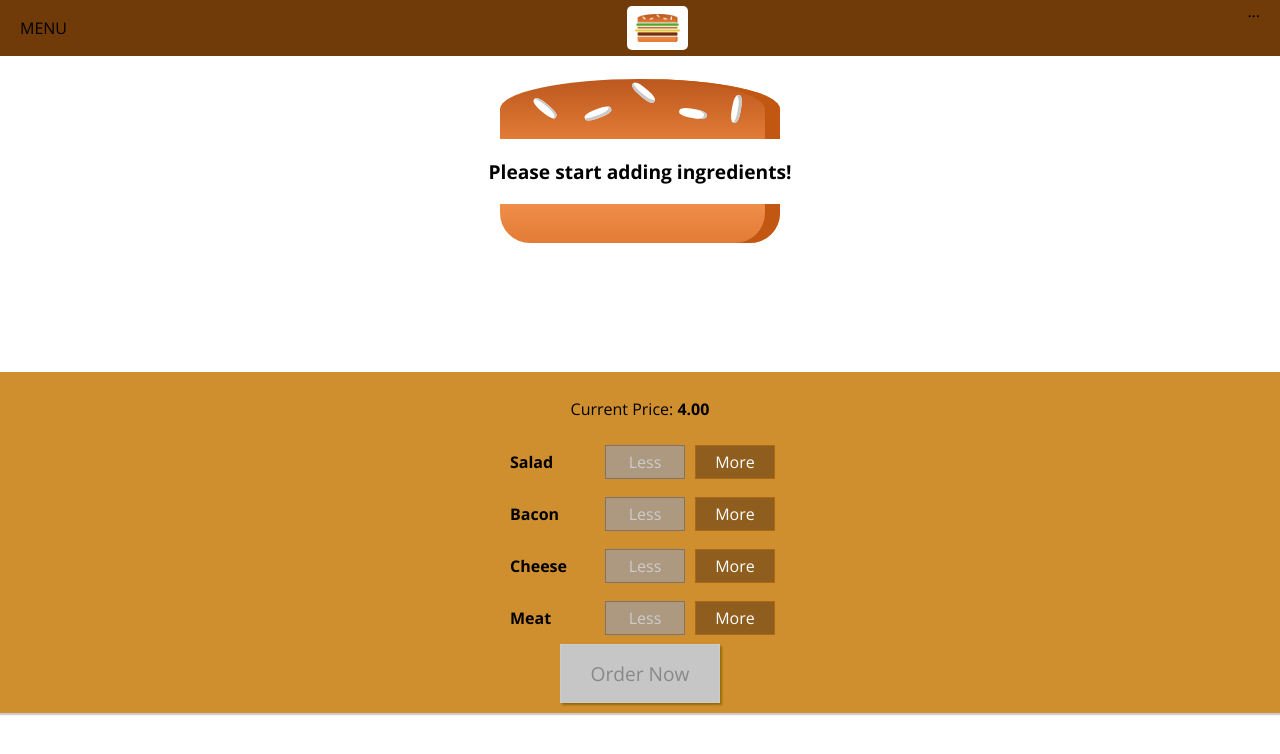
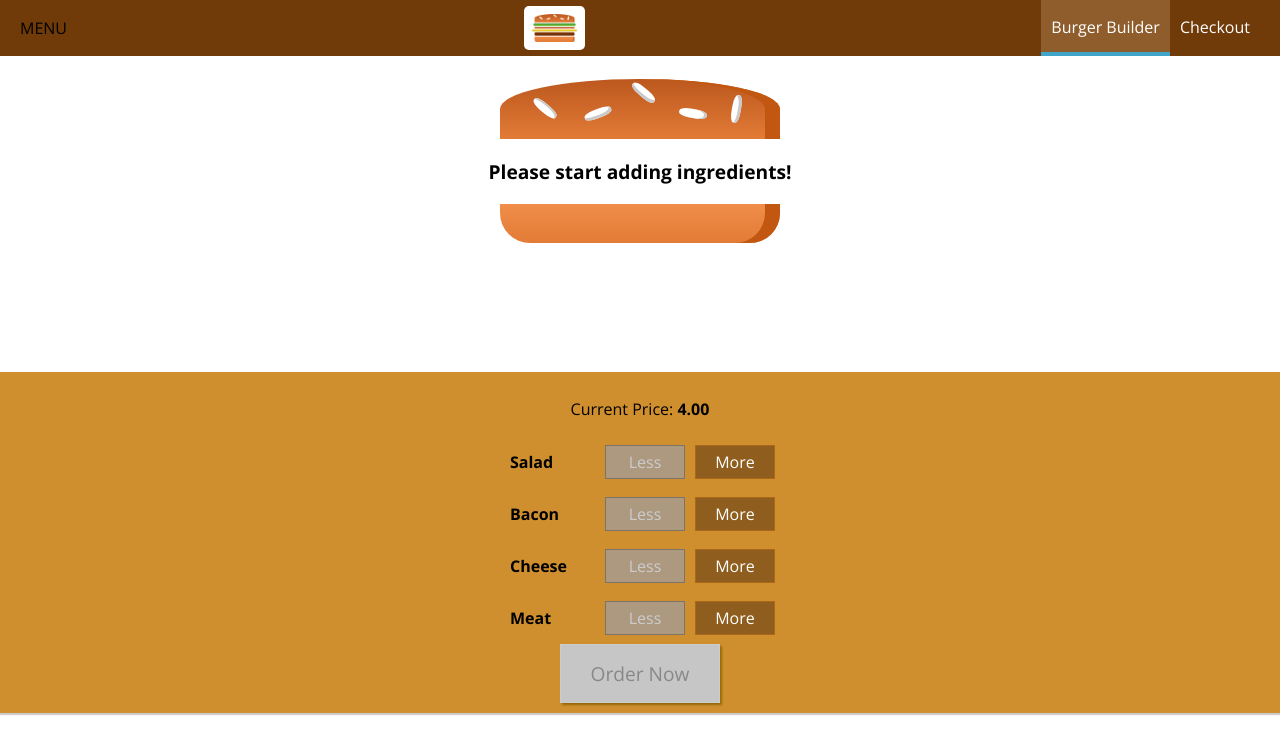
Before and after one commit to brunonavarrete/react-hamburger, a React app: page / in a window 1280 px wide. Shown: the top 754 px of the page. Built offline with nearby package versions, Linux system fonts and the light colour scheme.

Commit message:
initial sidedrawer component

```diff
--- a/src/components/Layout/Layout.js
+++ b/src/components/Layout/Layout.js
@@ -2,10 +2,12 @@
 import Aux from '../../hoc/Aux';
 import classes from './Layout.css'
 import Toolbar from '../Navigation/Toolbar/Toolbar'
+import SideDrawer from '../Navigation/SideDrawer/SideDrawer'
 
 const layout = (props) => (
 	<Aux>
 	    <Toolbar />
+	    <SideDrawer />
 	    <main className={ classes.Content }>
 	    	{ props.children }
 	    </main>
--- /dev/null
+++ b/src/components/Navigation/NavigationItems/NavigationItem/NavigationItem.css
@@ -0,0 +1,25 @@
+.NavigationItem {
+	margin: 0;
+	box-sizing: border-box;
+	display: flex;
+	height: 100%;
+	align-items: center;
+}
+
+.NavigationItem a {
+	color: white;
+	text-decoration: none;
+	height: 100%;
+	padding: 16px 10px;
+	border-bottom: 4px solid transparent;
+	box-sizing: border-box;
+	display: block;
+}
+
+.NavigationItem a:hover,
+.NavigationItem a:active,
+.NavigationItem a.active {
+	background-color: #8f5c2c;
+	border-bottom: solid 4px #40a4c8;
+	color: white;
+}
--- /dev/null
+++ b/src/components/Navigation/NavigationItems/NavigationItem/NavigationItem.js
@@ -0,0 +1,12 @@
+import React from 'react';
+import classes from './NavigationItem.css'
+
+const navigationItem = (props) => (
+	<li className={ classes.NavigationItem }>
+		<a
+		 className={ props.active ? classes.active : null }
+		 href={ props.link }>{ props.children }</a>
+	</li>
+)
+
+export default navigationItem;
--- /dev/null
+++ b/src/components/Navigation/NavigationItems/NavigationItems.css
@@ -0,0 +1,8 @@
+.NavigationItems {
+	margin: 0;
+	padding: 0;
+	list-style: none;
+	display: flex;
+	align-items: center;
+	height: 100%;
+}
--- /dev/null
+++ b/src/components/Navigation/NavigationItems/NavigationItems.js
@@ -0,0 +1,12 @@
+import React from 'react';
+import classes from './NavigationItems.css'
+import NavigationItem from './NavigationItem/NavigationItem'
+
+const navigationItems = (props) => (
+	<ul class={ classes.NavigationItems }>
+		<NavigationItem link="/" active>Burger Builder</NavigationItem>
+		<NavigationItem link="/">Checkout</NavigationItem>
+	</ul>
+)
+
+export default navigationItems;
--- /dev/null
+++ b/src/components/Navigation/SideDrawer/SideDrawer.css
@@ -0,0 +1,27 @@
+.SideDrawer {
+	position: fixed;
+	width: 280px;
+	max-width: 70%;
+	height: 100%;
+	left: 0;
+	top: 0;
+	z-index: 200;
+	background-color: white;
+	padding: 32px 16px;
+	box-sizing: border-box;
+	transition: transform 0.3s ease-out;
+}
+
+@media screen and (min-width: 500px) {
+	.SideDrawer {
+		display: none;
+	}
+}
+
+.Open {
+	transform: translateX(0);
+}
+
+.Close {
+	transform: translateX(-100%);
+}
--- /dev/null
+++ b/src/components/Navigation/SideDrawer/SideDrawer.js
@@ -0,0 +1,18 @@
+import React from 'react';
+import Logo from '../../Logo/Logo'
+import NavigationItems from '../NavigationItems/NavigationItems'
+
+import classes from './SideDrawer.css'
+
+const sideDrawer = (props) => {
+	return (
+		<div className={ classes.SideDrawer }>
+			<Logo />
+			<nav>
+				<NavigationItems />
+			</nav>
+		</div>
+	)
+}
+
+export default sideDrawer;
--- a/src/components/Navigation/Toolbar/Toolbar.js
+++ b/src/components/Navigation/Toolbar/Toolbar.js
@@ -1,14 +1,13 @@
 import React from 'react';
 import classes from './Toolbar.css';
 import Logo from '../../Logo/Logo'
+import NavigationItems from '../NavigationItems/NavigationItems'
 
 const toolbar = (props) => (
 	<header className={ classes.Toolbar }>
 		<div>MENU</div>
 		<Logo />
-		<nav>
-			...
-		</nav>
+		<NavigationItems />
 	</header>
 )
 
```
